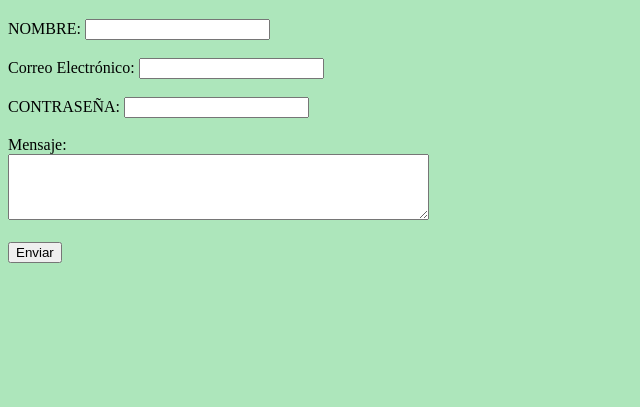
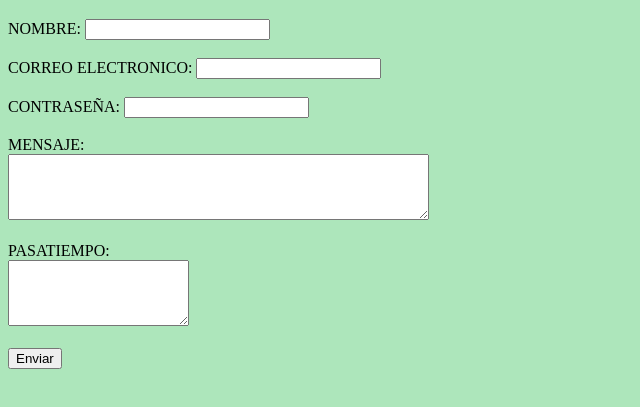
Before and after one commit to FRANCISCODELATORRE1987/PROYECTO-HTML, a plain HTML site: page formulario.html in a window 1280 px wide. Shown: the part 61-468 px from the top of the page, without its empty margins (0-640 px from the left). Drawn offline with Linux system fonts and the light colour scheme.

Commit message:
agregando textarea

```diff
--- a/formulario.html
+++ b/formulario.html
@@ -18,18 +18,23 @@
 
     </form>
 
-    <label for="email">Correo Electrónico:</label>
+    <label for="email">CORREO ELECTRONICO:</label>
     <input type="email" id="email" name="email" required><br><br>
 
-
+     <div>
   <label for="pasword">CONTRASEÑA:</label>
     <input type="password" id="password" name="password" required><br><br>
 
-
-    <label for="message">Mensaje:</label><br>
+</div>
+    <div>
+    <label for="message">MENSAJE:</label><br>
     <textarea id="message" name="message" rows="4" cols="50"></textarea><br><br>
 
-
+      </div>
+        <div>
+    <label for="">PASATIEMPO:</label><br>
+    <textarea name="" ID="" rows="4"></textarea><br><br>
+    </div>
 
     <input type="submit" value="Enviar">
 
```
